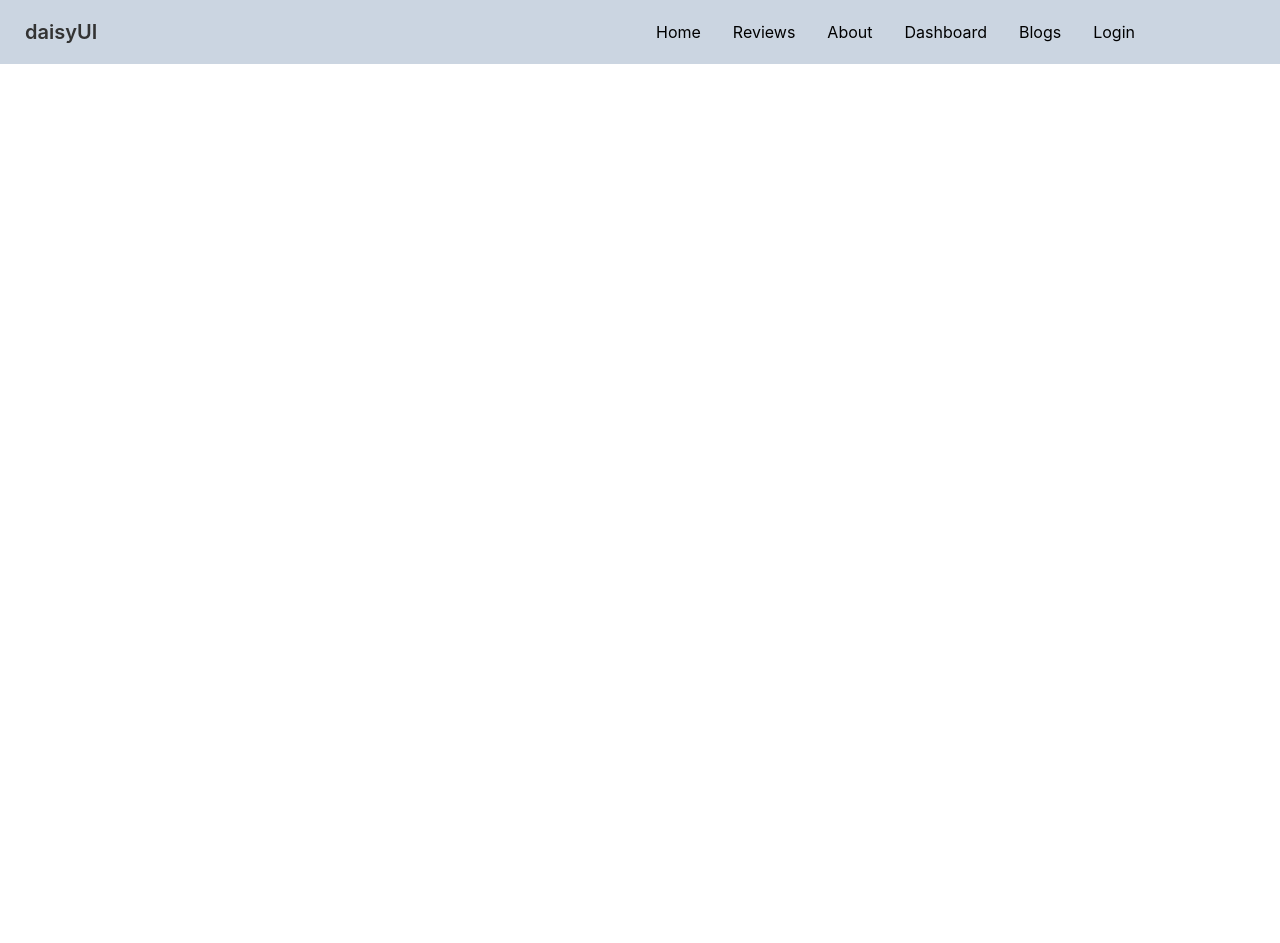
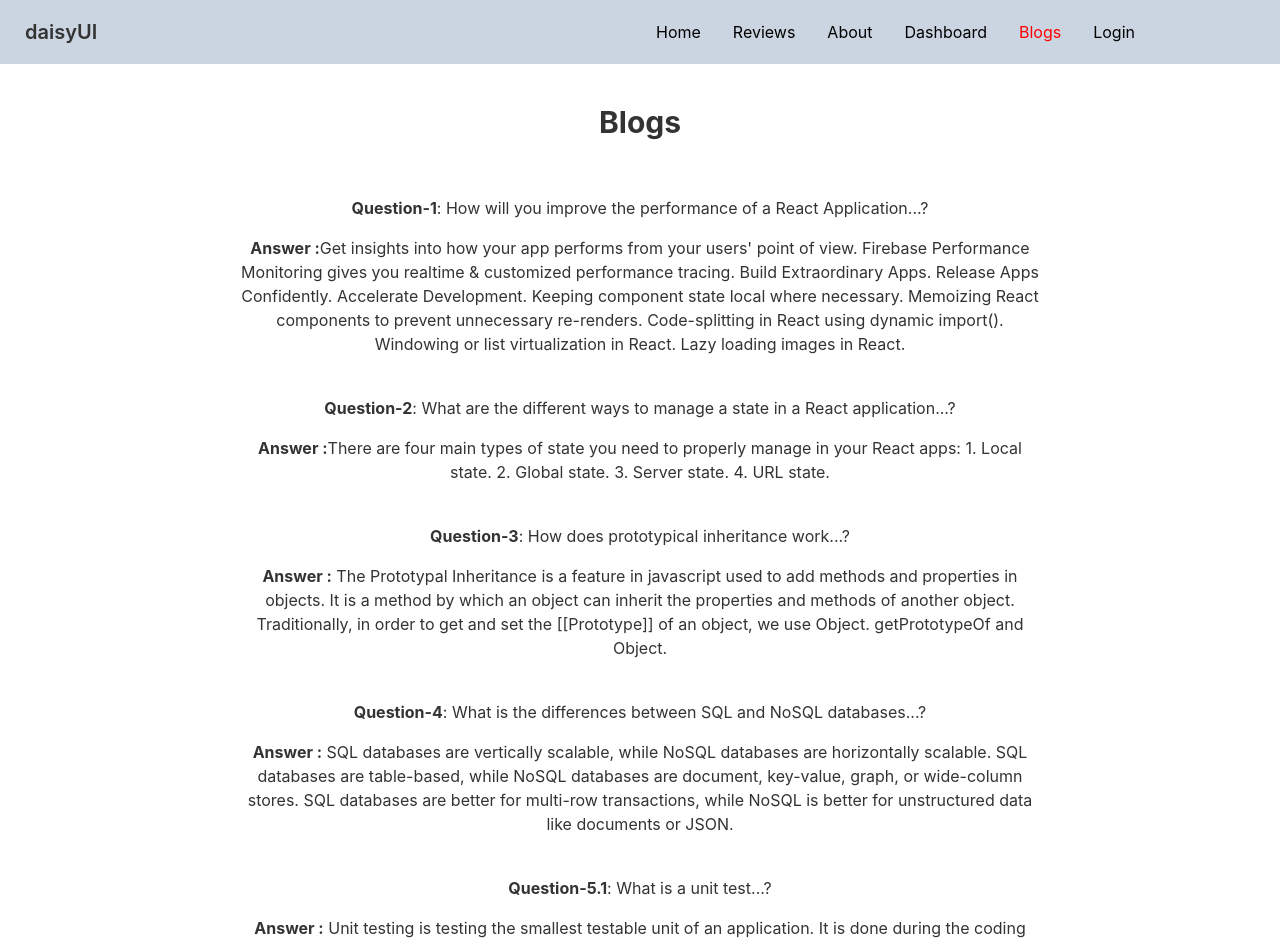
Before and after one commit to Saikat048/C-A-Hardware-Tools-Client, a React (Create React App) app: page /blogs in a window 1280 px wide. Shown: the top 943 px of the page. Before the commit the page ends 800 px from the top, so only its background shows below. Built offline with nearby package versions, Linux system fonts and the light colour scheme; the HTML template or start-up script is replaced by a standard one.

Commit message:
commit error page

```diff
--- a/src/App.js
+++ b/src/App.js
@@ -4,6 +4,8 @@ import Home from './Pages/Home/Home'
 import Navbar from './Pages/Shared/Navbar';
 import Login from './Pages/Login/Login';
 import Signup from './Pages/Login/Signup';
+import Blogs from './Pages/Blogs/Blogs';
+import Error from './Pages/Shared/Error';
 
 function App() {
   return (
@@ -14,6 +16,8 @@ function App() {
         <Route path="/home" element={<Home></Home>}></Route>
         <Route path="/login" element={<Login></Login>}></Route>
         <Route path="/signup" element={<Signup></Signup>}></Route>
+        <Route path="/blogs" element={<Blogs></Blogs>}></Route>
+        <Route path="/*" element={<Error></Error>}></Route>
       </Routes>
     </div>
   );
--- /dev/null
+++ b/src/Pages/Blogs/Blogs.js
@@ -0,0 +1,31 @@
+import React from 'react';
+
+const Blog = () => {
+    return (
+        <div>
+            <div className='text-center blogs px-60'>
+                <h1 className='mb-14 mt-10 text-3xl font-bold text-center'>Blogs</h1>
+
+                <h4 className='mb-4'><b>Question-1</b>: How will you improve the performance of a React Application...?</h4>
+                <p className='mb-10'><b>Answer :</b>Get insights into how your app performs from your users' point of view. Firebase Performance Monitoring gives you realtime & customized performance tracing. Build Extraordinary Apps. Release Apps Confidently. Accelerate Development. Keeping component state local where necessary. Memoizing React components to prevent unnecessary re-renders. Code-splitting in React using dynamic import(). Windowing or list virtualization in React. Lazy loading images in React.</p>
+
+                <h4 className='mb-4'><b>Question-2</b>: What are the different ways to manage a state in a React application...?</h4>
+                <p className='mb-10'><b>Answer :</b>There are four main types of state you need to properly manage in your React apps: 1. Local state.  2. Global state. 3. Server state.  4. URL state.</p>
+
+                <h4 className='mb-4'><b>Question-3</b>: How does prototypical inheritance work...?</h4>
+                <p className='mb-10'><b>Answer :</b> The Prototypal Inheritance is a feature in javascript used to add methods and properties in objects. It is a method by which an object can inherit the properties and methods of another object. Traditionally, in order to get and set the [[Prototype]] of an object, we use Object. getPrototypeOf and Object.</p>
+
+                <h4 className='mb-4'><b>Question-4</b>: What is the differences between SQL and NoSQL databases...?</h4>
+                <p className='mb-10'><b>Answer :</b> SQL databases are vertically scalable, while NoSQL databases are horizontally scalable. SQL databases are table-based, while NoSQL databases are document, key-value, graph, or wide-column stores. SQL databases are better for multi-row transactions, while NoSQL is better for unstructured data like documents or JSON.</p>
+
+                <h4 className='mb-4'><b>Question-5.1</b>: What is a unit test...?</h4>
+                <p className='mb-10'><b>Answer :</b> Unit testing is testing the smallest testable unit of an application. It is done during the coding phase by the developers. To perform unit testing, a developer writes a piece of code (unit tests) to verify the code to be tested (unit) is correct.</p>
+
+                <h4 className='mb-4'><b>Question-5.2</b>: Why should write unit tests...?</h4>
+                <p className='mb-10'><b>Answer :</b> Unit testing allows software developers to actually think through the design of the software and what has to be done before they write the code. This can help them to stay focused and can also help them to create much better designs.</p>
+            </div>
+        </div>
+    );
+};
+
+export default Blog;
--- a/src/Pages/Login/Signup.js
+++ b/src/Pages/Login/Signup.js
@@ -28,6 +28,7 @@ const Signup = () => {
             </div>
         </div>
     );
+
 };
 
 export default Signup;
--- /dev/null
+++ b/src/Pages/Shared/Error.js
@@ -0,0 +1,17 @@
+import React from 'react';
+
+const Error = () => {
+    return (
+        <div class="hero min-h-screen bg-base-200">
+            <div class="hero-content flex-col lg:flex-row-reverse">
+                <img src="https://media.istockphoto.com/photos/error-404-picture-id497375975" class="w-full max-w-sm rounded-lg shadow-2xl" />
+                <div>
+                    <h2 className='mb-4 fw-bold'>OPPOS, SORRY WE CAN'T FIND THAT PAGE...!</h2>
+                    <p>Either something went wrong or the page doesn't exist anymore</p>
+                </div>
+            </div>
+        </div>
+    );
+};
+
+export default Error;
--- a/src/Pages/Shared/Navbar.js
+++ b/src/Pages/Shared/Navbar.js
@@ -9,7 +9,7 @@ const Navbar = () => {
         <li><CustomLink to='/reviews'>Reviews</CustomLink></li>
         <li><CustomLink to='/about'>About</CustomLink></li>
         <li><CustomLink to='/appointment'>Dashboard</CustomLink></li>
-        <li><CustomLink to='/contact'>Blogs</CustomLink></li>
+        <li><CustomLink to='/blogs'>Blogs</CustomLink></li>
         <li><CustomLink to='/login'>Login</CustomLink></li>
 
     </>
```
